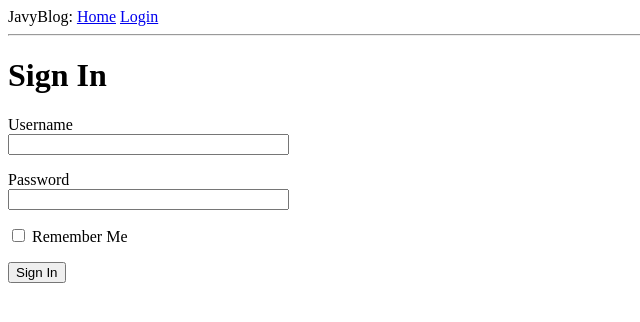
After one commit to javy47/JavyBlog, a Flask app: page /login in a window 1280 px wide. The commit adds this page. Shown: the top 322 px of the page, without its empty margins (0-640 px from the left). Run offline with Flask 2, Linux system fonts and the light colour scheme.

Commit message:
Working on Site Navigation

```diff
--- a/app/__init__.py
+++ b/app/__init__.py
@@ -1,5 +1,7 @@
 from flask import Flask
+from config import Config
 
 app = Flask(__name__)
+app.config.from_object(Config)
 
 from app import routes
--- /dev/null
+++ b/app/forms.py
@@ -0,0 +1,10 @@
+from flask_wtf import FlaskForm
+from wtforms import StringField, SubmitField, BooleanField, PasswordField
+from wtforms.validators import DataRequired
+
+
+class LoginForm(FlaskForm):
+    username = StringField('Username',validators=[DataRequired()])
+    password = PasswordField('Password',validators=[DataRequired()])
+    remember_me = BooleanField('Remember Me')
+    submit = SubmitField('Sign In')
--- a/app/routes.py
+++ b/app/routes.py
@@ -1,5 +1,6 @@
-from flask import render_template
+from flask import render_template, flash, redirect, url_for
 from app import app
+from app.forms import LoginForm
 
 #Decoraters
 @app.route('/')
@@ -11,3 +12,12 @@ def index():
             {'author': {"username": 'John'}, 'body': 'Beautiful Day in New York'},
             {'author': {'username': 'Jim'}, 'body': 'The avengers are so cool'}]
     return render_template('index.html',title='Home',user=user, posts=posts)
+
+
+@app.route('/login', methods=['GET', 'POST'])
+def login():
+    form = LoginForm()
+    if form.validate_on_submit():
+        flash('Login requested for user {}, remember_me={}'.format(form.username.data, form.remember_me.data))
+        redirect(url_for('index'))
+    return render_template('login.html', title="Sign In", form=form)
--- a/app/templates/base.html
+++ b/app/templates/base.html
@@ -7,8 +7,21 @@
         {% endif %}
     </head>
     <body>
-        <div>JavyBlog: <a href="/index">Home</a></div>
+        <div>JavyBlog:
+            <a href= "{{url_for('index')}}">Home</a>
+            <a href="{{url_for('login')}}">Login</a>
+        </div>
         <hr>
+        {% with messages = get_flashed_messages() %}
+        {% if messages %}
+        <ul>
+            {% for message in messages %}
+            <li>{{message}}</li>
+            {% endfor %}
+
+        </ul>
+        {% endif %}
+        {% endwith %}
         {% block content %}{% endblock %}
 
     </body>
--- /dev/null
+++ b/app/templates/login.html
@@ -0,0 +1,31 @@
+{% extends 'base.html' %}
+
+{% block content %}
+    <h1> Sign In</h1>
+
+    <form actions="" method='post'  novalidate>
+
+        {{ form.hidden_tag() }}
+        <p>
+            {{form.username.label}}<br>
+            {{form.username(size=32)}}
+            {% for error in form.username.errors %}
+                <span style="color: red;">[{{error}}]</span>
+            {% endfor %}
+        </p>
+        <P>
+            {{form.password.label}}<br>
+            {{form.password(size=32)}}
+            {% for error in form.password.errors %}
+                <span style="color: red;">[{{error}}]</span>
+            {% endfor%}
+        </P>
+        <p>
+            {{form.remember_me()}} {{form.remember_me.label}}
+        </p>
+        <p>{{form.submit() }}</p>
+
+
+    </form>
+
+{% endblock %}
--- /dev/null
+++ b/config.py
@@ -0,0 +1,4 @@
+import os
+
+class Config(object):
+    SECRET_KEY = os.environ.get('SECRET_KEY') or 'do-you-think-you-can-guess-this=?'
```
